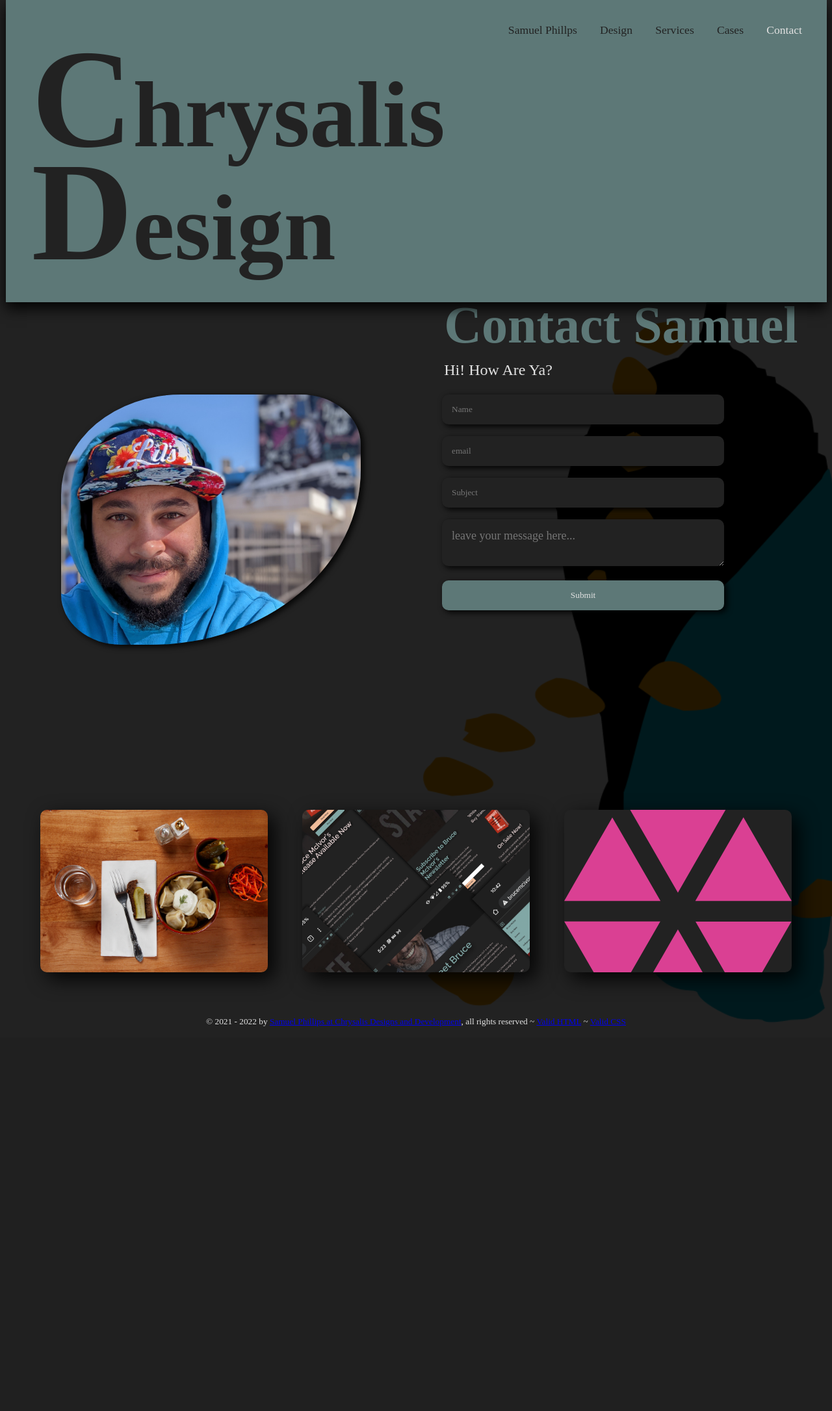
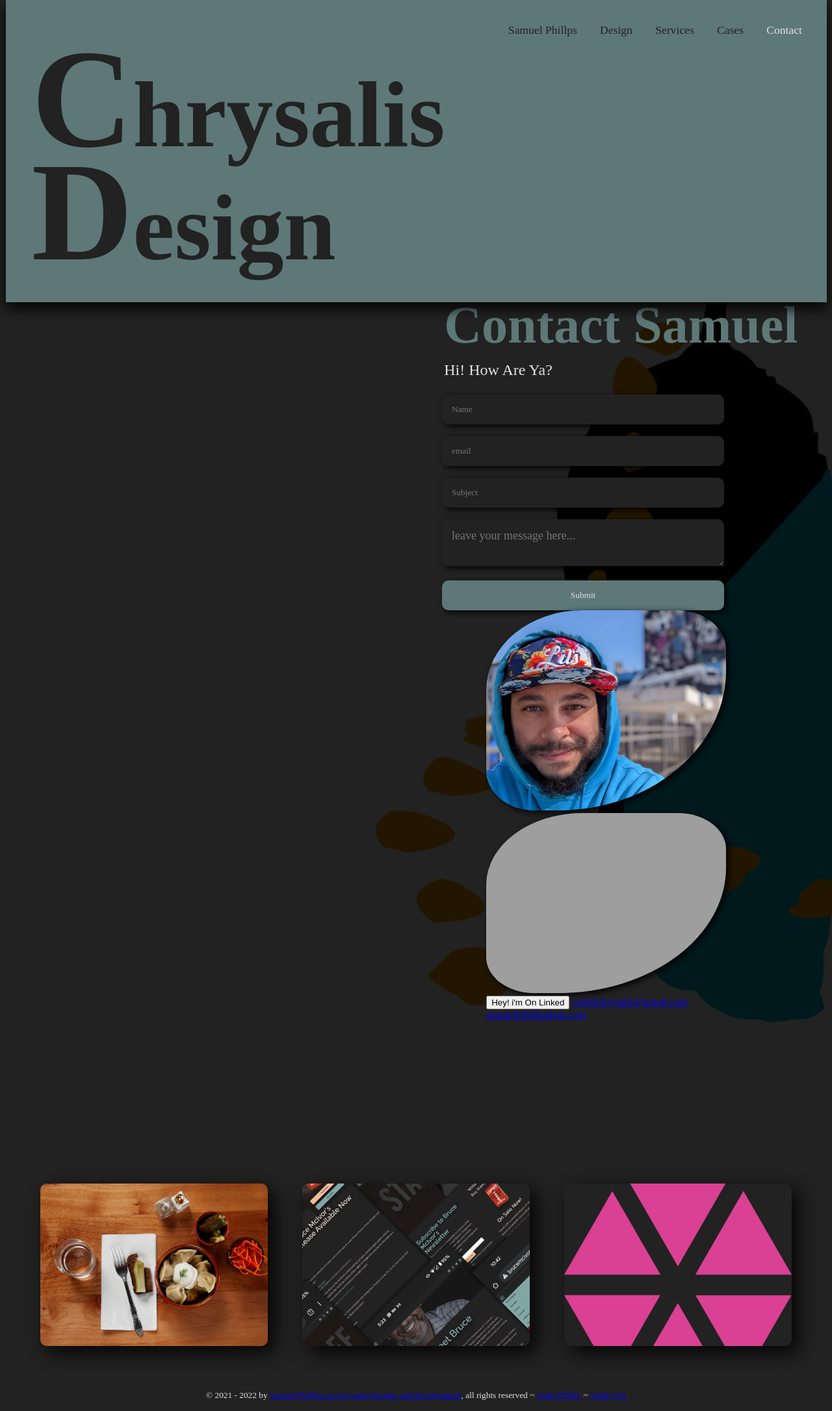
Before and after one commit to samphi6/chrysalisDesign, a PHP site: page /contactme.php in a window 1280 px wide. Shown: the whole page at 65% size. Before the commit the page ends 1579 px from the top, so only its background shows below. Run offline with PHP 8.4, Linux system fonts and the light colour scheme; some web fonts are replaced; grey boxes are pictures that could not be loaded.

Commit message:
added contact content

```diff
--- a/contactme.php
+++ b/contactme.php
@@ -24,12 +24,26 @@
 
     </form>
 
-</div>
+    <div class="contact-img">
 
-<div class="contact-img">
+        <img class="hidden-left" src="img/crowdFundingProfile.jpg" alt="Samuel Designing a Website">
 
-    <img class="hidden-left" src="img/crowdFundingProfile.jpg" alt="Samuel Designing a Website">
+        <div class="logo hidden"><img src="img/cc_logoWhiteText.png" alt="Chrysalis Design and Development logo">
 
+            <div class="contacts">
+
+                <button href="https://www.linkedin.com/in/samueltphillipsbok/">Hey! i'm On Linked<i class="fa-brands fa-linkedin-in"></i></button>
+
+                <a href="mailto:codedchrysalis@gmail.com"><i class="fa-sharp fa-solid fa-envelope"></i>codedchrysalis@gmail.com</a>
+
+                <a href="samuelphillipsbok.com"><i class="fa-sharp fa-solid fa-bookmark"></i>samueltphillipsbok.com</a>
+
+
+            </div>
+
+        </div>
+
+    </div>
 </div>
 
 <?php include "includes/footer.php"; ?>
```
